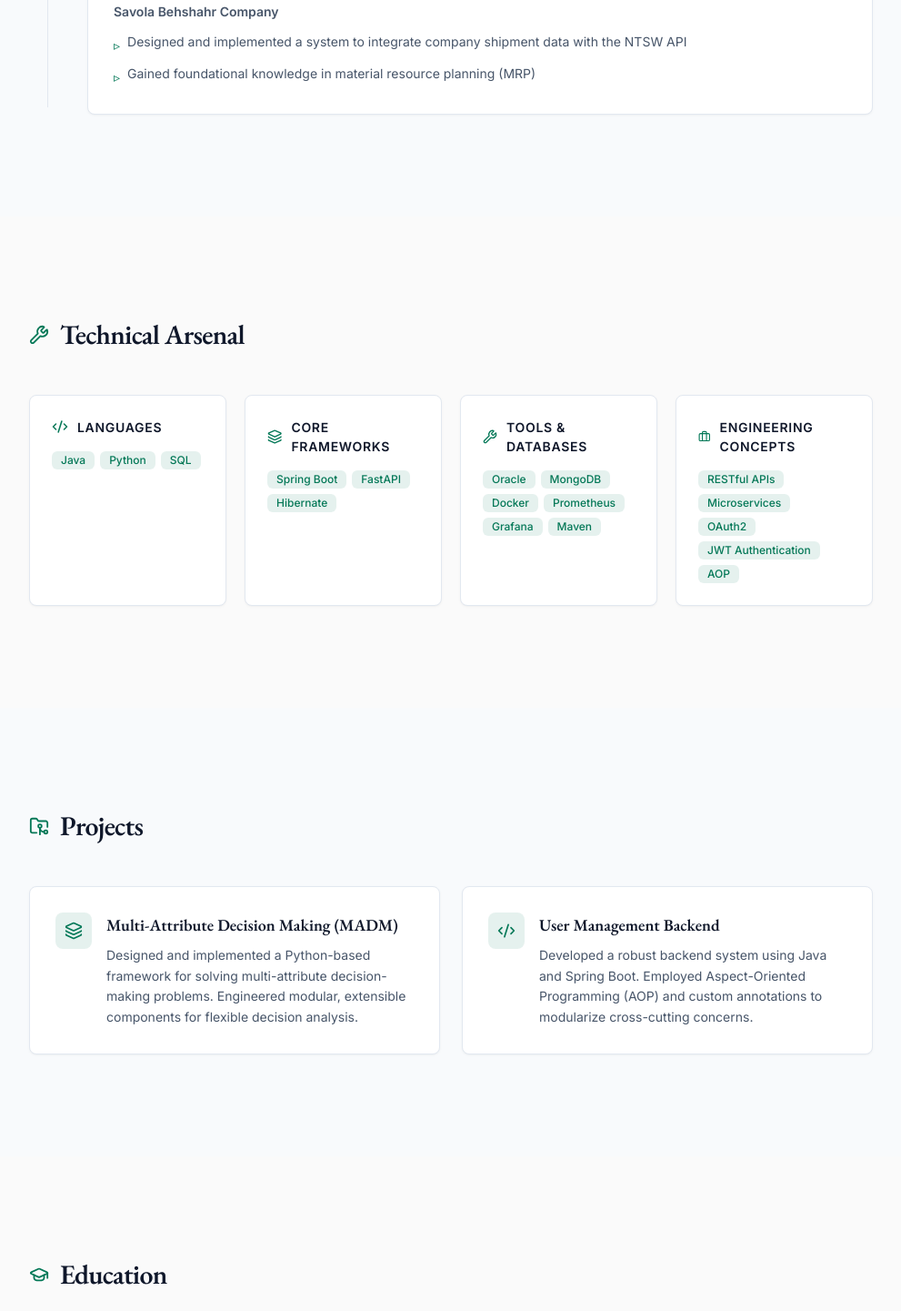
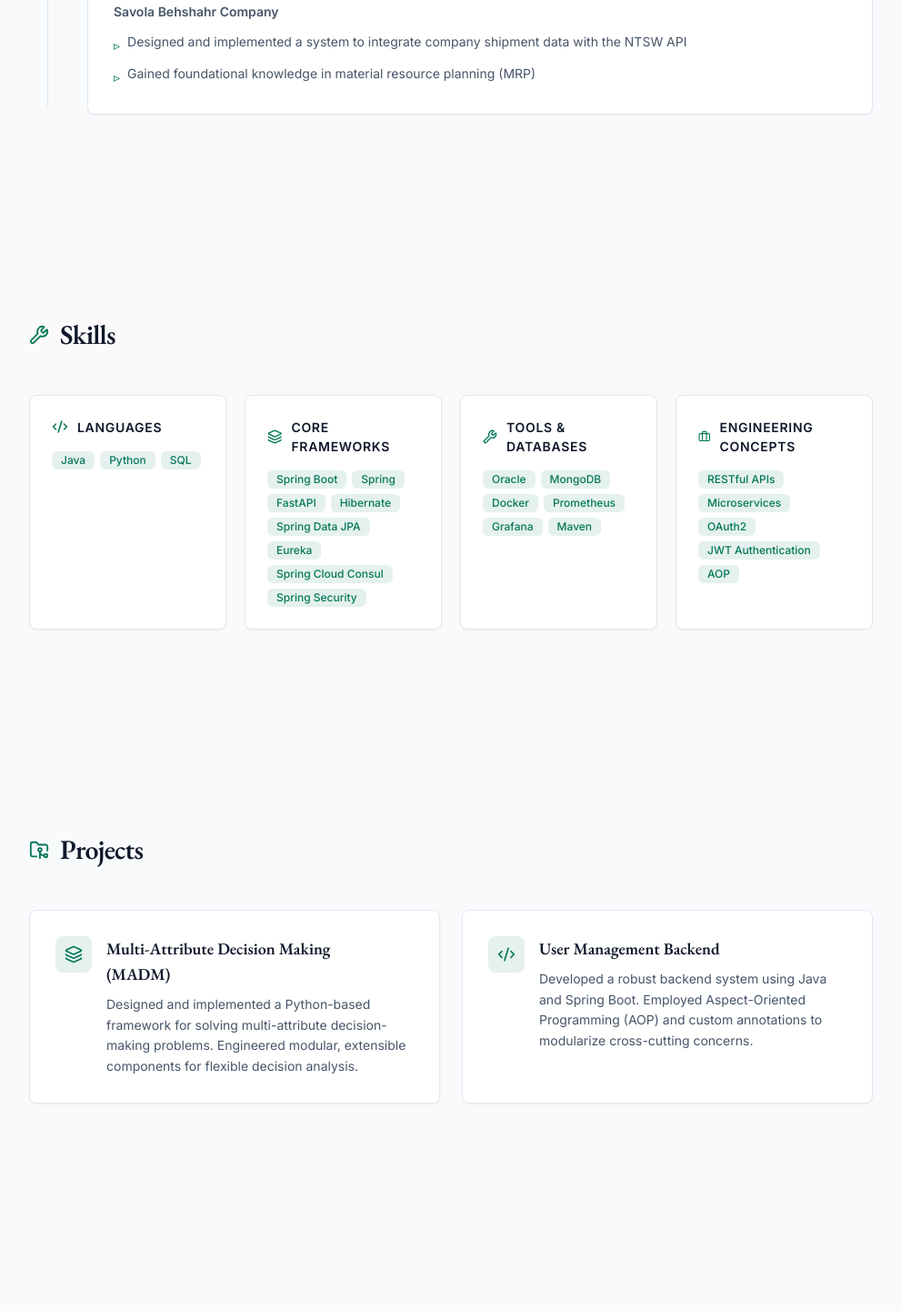
Before and after one commit to sfarshian/sfarshian.github.io, a React (Vite) app: page / in a window 1280 px wide. Shown: the part 1330-2771 px from the top of the page at 91% size, without its empty margins (144-1135 px from the left). Built offline with nearby package versions, Linux system fonts and the light colour scheme.

Commit message:
[Fix] Skills added and changed arsenal to skills

```diff
--- a/src/components/Projects.tsx
+++ b/src/components/Projects.tsx
@@ -1,5 +1,5 @@
 import { projects } from "../data";
-import { FolderGit2 } from "lucide-react";
+import { FolderGit2, ExternalLink } from "lucide-react";
 
 export default function Projects() {
   return (
@@ -14,21 +14,30 @@ export default function Projects() {
 
         <div className="grid grid-cols-1 md:grid-cols-2 gap-6">
           {projects.map((project, i) => (
-            <div key={i} className="card card-hover p-7 group">
+            <a
+              key={i}
+              href={project.githubUrl}
+              target="_blank"
+              rel="noopener noreferrer"
+              className="card card-hover p-7 group cursor-pointer block hover:-translate-y-0.5 hover:shadow-card-hover"
+            >
               <div className="flex items-start gap-4">
                 <div className="shrink-0 w-10 h-10 rounded-lg bg-primary/10 flex items-center justify-center">
                   <project.icon size={20} className="text-primary" />
                 </div>
-                <div>
-                  <h3 className="text-lg font-serif font-semibold text-foreground mb-2 group-hover:text-primary transition-colors">
-                    {project.title}
-                  </h3>
+                <div className="flex-1 min-w-0">
+                  <div className="flex items-start justify-between gap-2">
+                    <h3 className="text-lg font-serif font-semibold text-foreground mb-2 group-hover:text-primary transition-colors">
+                      {project.title}
+                    </h3>
+                    <ExternalLink size={14} className="shrink-0 mt-1 text-foreground-muted opacity-0 group-hover:opacity-100 transition-opacity" />
+                  </div>
                   <p className="text-[14px] text-foreground-secondary leading-relaxed">
                     {project.description}
                   </p>
                 </div>
               </div>
-            </div>
+            </a>
           ))}
         </div>
       </div>
--- a/src/components/TechnicalArsenal.tsx
+++ b/src/components/TechnicalArsenal.tsx
@@ -3,12 +3,12 @@ import { Wrench } from "lucide-react";
 
 export default function TechnicalArsenal() {
   return (
-    <section id="arsenal" className="section-padding">
+    <section id="skills" className="section-padding">
       <div className="section-container">
         <div className="flex items-center gap-3 mb-12">
           <Wrench size={22} className="text-primary" />
           <h2 className="text-2xl md:text-3xl font-serif font-semibold tracking-tight">
-            Technical Arsenal
+            Skills
           </h2>
         </div>
 
--- a/src/data.ts
+++ b/src/data.ts
@@ -22,6 +22,7 @@ export interface WorkExperience {
 export interface Project {
   title: string;
   description: string;
+  githubUrl: string;
   icon: IconType;
 }
 
@@ -72,7 +73,7 @@ export const skillCategories: SkillCategory[] = [
   {
     name: "Core Frameworks",
     icon: Layers,
-    skills: ["Spring Boot", "FastAPI", "Hibernate"],
+    skills: ["Spring Boot", "Spring", "FastAPI", "Hibernate", "Spring Data JPA", "Eureka", "Spring Cloud Consul", "Spring Security"],
   },
   {
     name: "Tools & Databases",
@@ -98,12 +99,14 @@ export const projects: Project[] = [
     title: "Multi-Attribute Decision Making (MADM)",
     description:
       "Designed and implemented a Python-based framework for solving multi-attribute decision-making problems. Engineered modular, extensible components for flexible decision analysis.",
+    githubUrl: "https://github.com/sfarshian/MADM",
     icon: Layers,
   },
   {
     title: "User Management Backend",
     description:
       "Developed a robust backend system using Java and Spring Boot. Employed Aspect-Oriented Programming (AOP) and custom annotations to modularize cross-cutting concerns.",
+    githubUrl: "https://github.com/sfarshian/UserManagement",
     icon: Code2,
   },
 ];
@@ -134,7 +137,7 @@ export const socialLinks = [
 export const navSections = [
   { id: "hero", label: "Home" },
   { id: "experience", label: "Experience" },
-  { id: "arsenal", label: "Arsenal" },
+  { id: "skills", label: "Skills" },
   { id: "projects", label: "Projects" },
   { id: "education", label: "Education" },
   { id: "contact", label: "Contact" },
```
